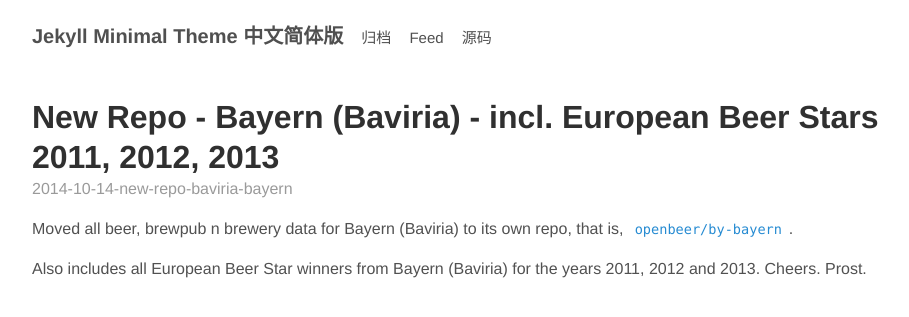
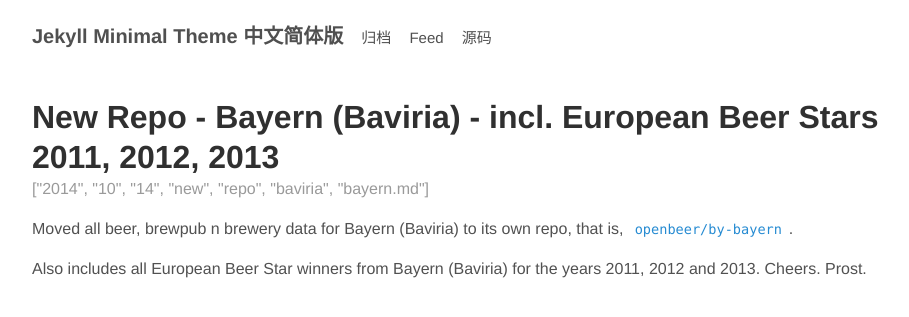
Before and after one commit to gledos/jekyll-minimal-theme-zh-cmn-hans, a Jekyll site: the page built from _posts/2014-10-14-new-repo-baviria-bayern.md, in a window 1280 px wide. Shown: the top 317 px of the page, without its empty margins (168-1077 px from the left). Built offline with Jekyll 4.4.1, drawn with Linux system fonts in a browser that asks for light colours.

Commit message:
Update post.html

```diff
--- a/_layouts/post.html
+++ b/_layouts/post.html
@@ -4,7 +4,7 @@
 
 <article class='post'>
   <h1 class='post-title'>{{ page.title }}</h1>
-  {% assign path_date_233 = page.path %}
-  <div class="post-date">{{ path_date_233 | remove: "_posts/" | remove: ".md" | remove: ".MD" | remove: ".markdown" | remove: ".MARKDOWN" | date: %F }}</div>
+  {% assign path_date_233 = page.path | split: "-" %}
+  <div class="post-date">{{ path_date_233 | remove: "_posts/" | remove: "path_date_233.last" | date: %F }}</div>
   {{ content }}
 </article>
```
